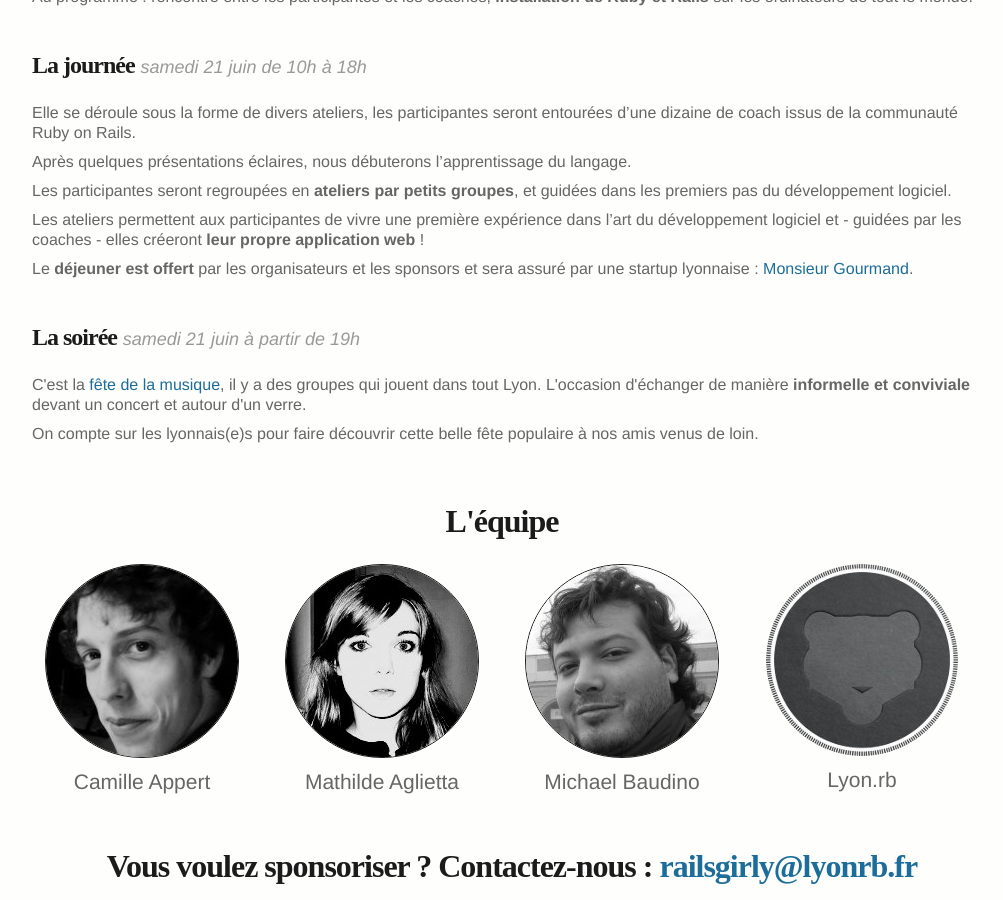
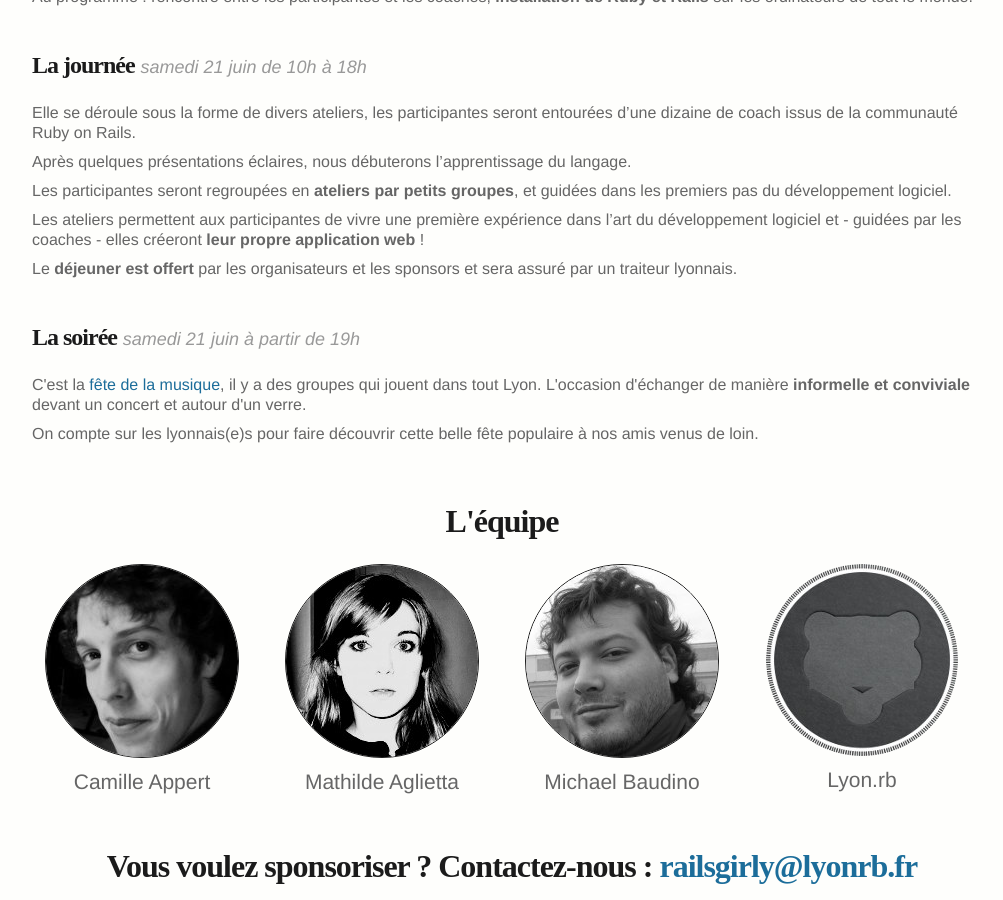
Before and after one commit to lyonrb/railsgirly, a Jekyll site: the page built from index.html, in a window 1280 px wide and 900 px high, scrolled down 1623 px. Shown: the whole window, without its empty margins (118-1121 px from the left). Built offline with Jekyll 4.4.1, drawn with Linux system fonts in a browser that asks for light colours; nearby versions of some CDN libraries; some web fonts are replaced; library files that are not in the unit come from our copies.

Commit message:
don't advertise caterer
yet.

```diff
--- a/_includes/programme.html
+++ b/_includes/programme.html
@@ -14,7 +14,7 @@
     <p>Après quelques présentations éclaires, nous débuterons l’apprentissage du langage.</p>
     <p>Les participantes seront regroupées en <b>ateliers par petits groupes</b>, et guidées dans les premiers pas du développement logiciel.</p>
     <p>Les ateliers permettent aux participantes de vivre une première expérience dans l’art du développement logiciel et - guidées par les coaches - elles créeront <b>leur propre application web</b> !</p>
-    <p>Le <b>déjeuner est offert</b> par les organisateurs et les sponsors et sera assuré par une startup lyonnaise : <a href="http://www.monsieurgourmand.com">Monsieur Gourmand</a>.</p>
+    <p>Le <b>déjeuner est offert</b> par les organisateurs et les sponsors et sera assuré par un traiteur lyonnais.</p>
   </section>
 
   <section id="soiree">
```
